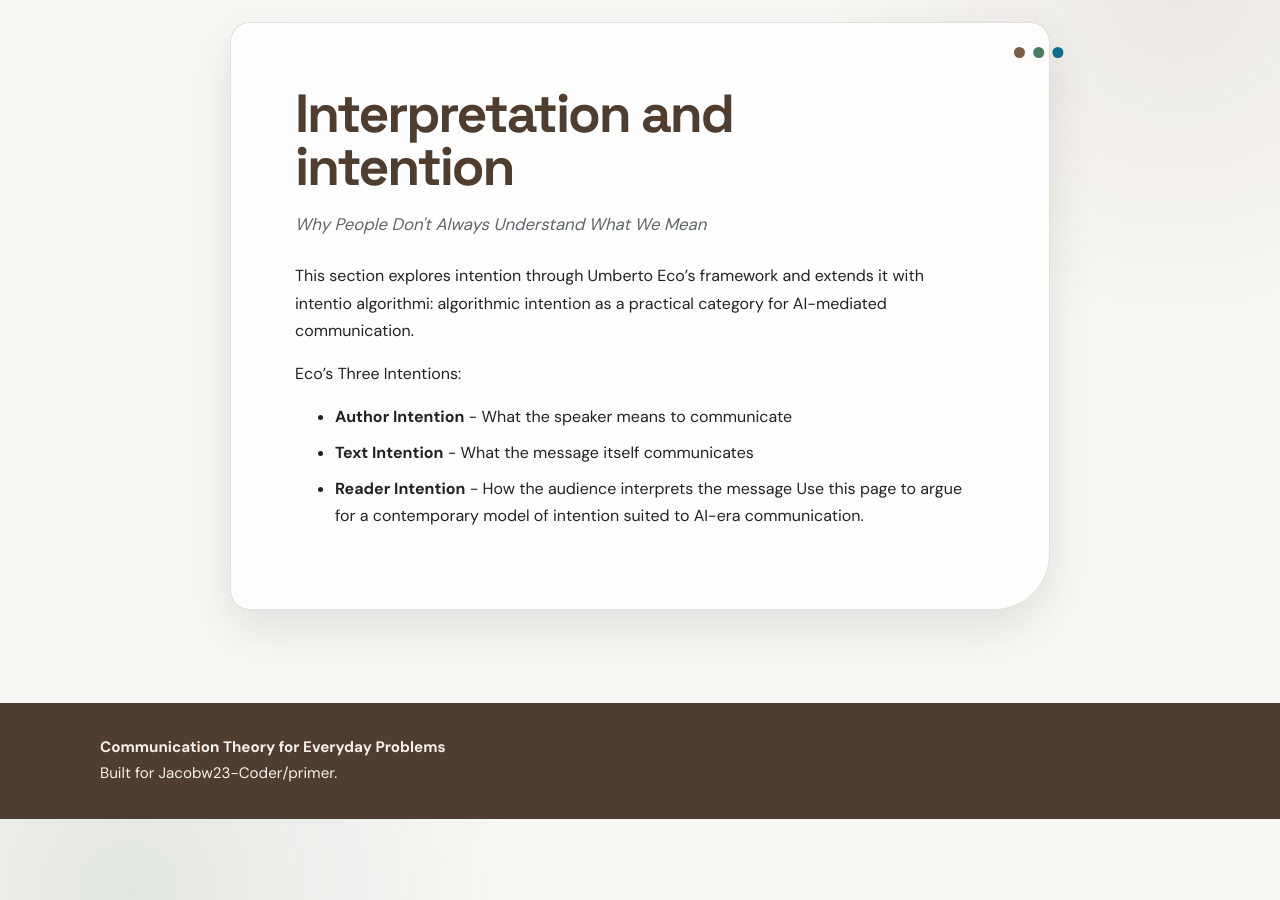
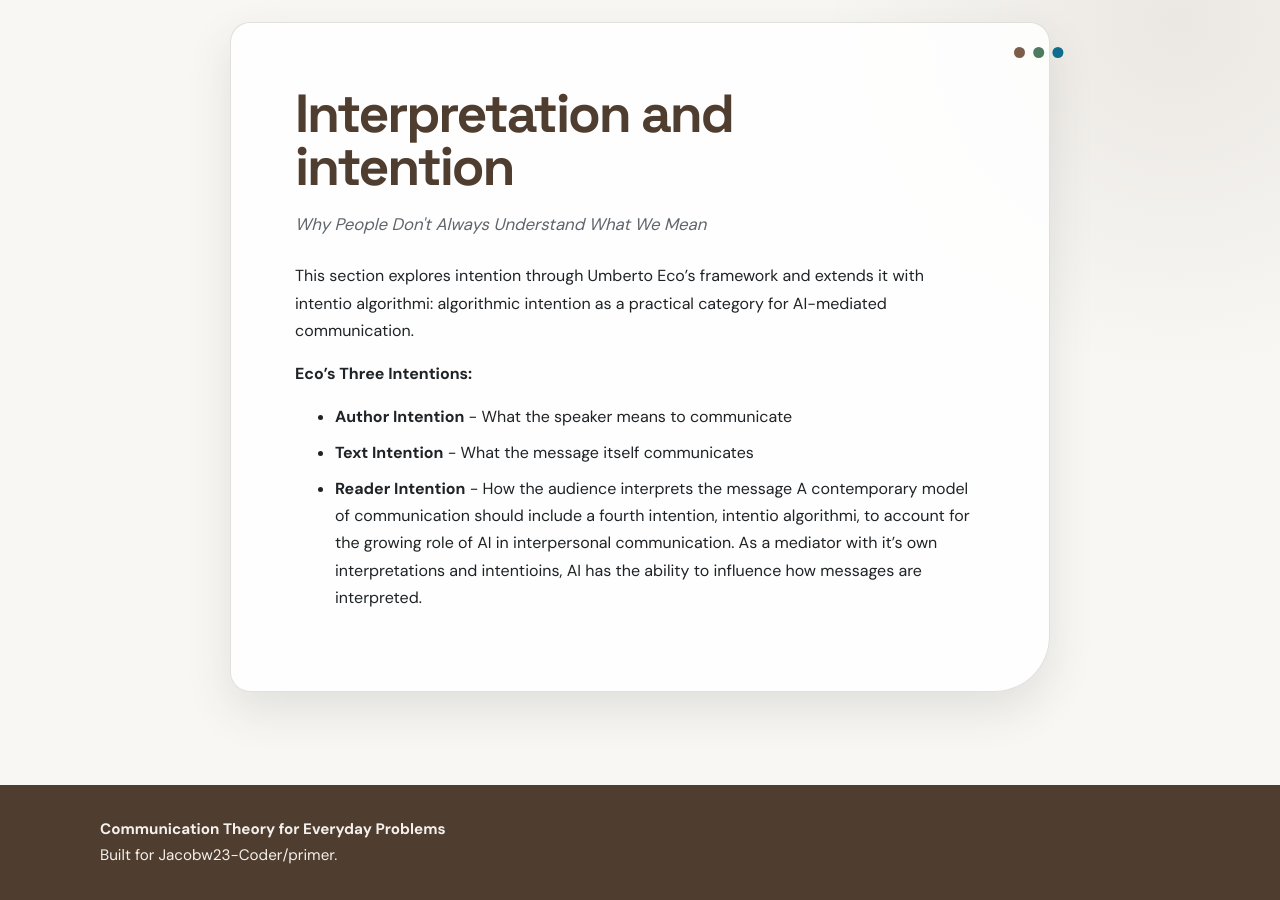
Before and after one commit to Jacobw23-Coder/primer, a Jekyll site: the page built from pages/interpretation-and-intention.md, in a window 1280 px wide and 900 px high, scrolled down 615 px. Built offline with Jekyll 4.4.1, drawn with Linux system fonts in a browser that asks for light colours.

Commit message:
More changes made to i&i page

```diff
--- a/pages/interpretation-and-intention.md
+++ b/pages/interpretation-and-intention.md
@@ -6,9 +6,9 @@ title: Interpretation and intention
 
 This section explores intention through Umberto Eco's framework and extends it with intentio algorithmi: algorithmic intention as a practical category for AI-mediated communication.
 
-Eco's Three Intentions:
+**Eco's Three Intentions:**
 
 - **Author Intention** - What the speaker means to communicate
 - **Text Intention** - What  the message itself communicates
 - **Reader Intention** - How the audience interprets the message
-Use this page to argue for a contemporary model of intention suited to AI-era communication.
+A contemporary model of communication should include a fourth intention, intentio algorithmi, to account for the growing role of AI in interpersonal communication. As a mediator with it's own interpretations and intentioins, AI has the ability to influence how messages are interpreted.
```
